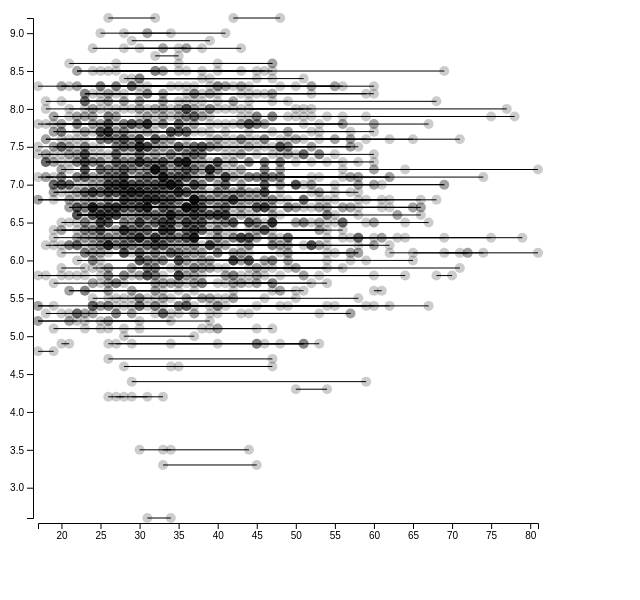
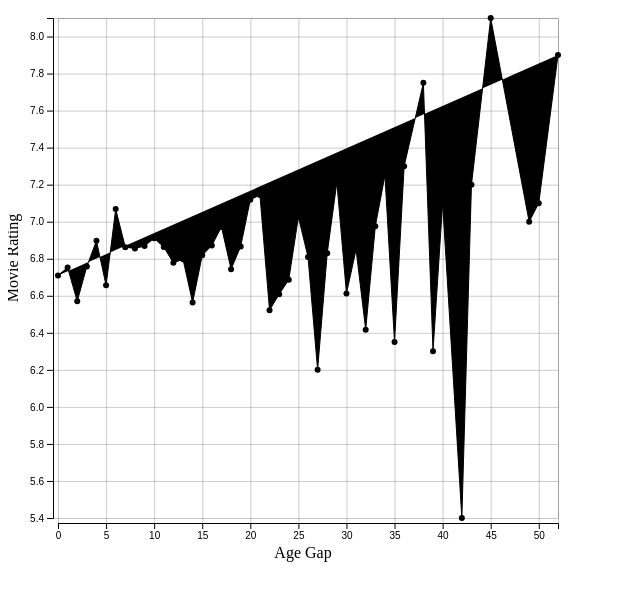
Before and after one commit to info3300group/project1, a plain HTML site: page index.html in a window 1280 px wide. Shown: the whole page, without its empty margins (0-640 px from the left). Drawn offline with nearby package versions, Linux system fonts and the light colour scheme.

Commit message:
change plot2 to be a typical line plot

```diff
--- a/index.html
+++ b/index.html
@@ -68,19 +68,39 @@
     function plotAgeVsRating(visualization_data) {
       const div = d3.select('#plot2')
 
-      // turn data into an array (missing title) so it can work with d3
-      const data_array = Object.values(visualization_data)
+      // each element formatted as such: {ageGap=n, ratings=[]}
+      // ageGap ^ is unique
+      let data_array = []
 
       const plotSize = { width: 500, height: 500 }
-      const plotMargins = { top: 10, right: 10, bottom: 30, left: 30 }
+      const plotMargins = { top: 10, right: 10, bottom: 50, left: 50 }
+      const axisPadding = 5
 
-      const minAge = Math.min(...data_array.map(d => d['relationship_ages']).flat(2))
-      const maxAge = Math.max(...data_array.map(d => d['relationship_ages']).flat(2))
-      const ageExtent = [minAge, maxAge]
-      const ratingExtent = d3.extent(data_array, d => d['movie_rating'])
+      // format data
+      for (const [title, data] of Object.entries(visualization_data)) {
+        const rating = data['movie_rating']
+
+        for (const ageRange of data['relationship_ages']) {
+          const ageGap = Math.abs(ageRange[0] - ageRange[1])
+
+          if (data_array[ageGap])
+            data_array[ageGap].ratings.push(rating)
+          else
+            data_array[ageGap] = { ageGap: ageGap, ratings: [rating] }
+        }
+      }
+
+      // remove all empty elements
+      data_array = data_array.filter(d => d != null)
+
+      // add rating averages
+      data_array.forEach(d => d.avgRating = d3.mean(d.ratings))
+
+      const ageExtent = d3.extent(data_array, d => d.ageGap)
+      const ratingExtent = d3.extent(data_array, d => d.avgRating)
 
       const yScale = d3.scaleLinear()
-        .domain(ratingExtent)
+        .domain(ratingExtent) // [0, ratingExtent[1]] to make y minimum = 0
         .range([plotSize.height, 0])
       const xScale = d3.scaleLinear()
         .domain(ageExtent)
@@ -93,46 +113,64 @@
       // group for all plot elements (circles, lines, etc)
       const plotGroup = svg.append('g')
         .attr('transform', `translate(${plotMargins.left}, ${plotMargins.top})`)
+        .style('fill', 'black')
 
       // y axis
       svg.append('g')
-        .attr('transform', `translate(${plotMargins.left - 5}, ${plotMargins.top})`)
+        .attr('transform', `translate(${plotMargins.left - axisPadding}, ${plotMargins.top})`)
         .call(d3.axisLeft(yScale))
+
+      // y axis grid
+      svg.append("g")
+        .attr("transform", `translate(${plotMargins.left + plotSize.width},${plotMargins.top})`)
+        .attr('opacity', 0.2)
+        .call(d3.axisLeft(yScale).tickSize(plotSize.width + axisPadding).tickFormat(() => { }))
 
       // x axis
       svg.append('g')
-        .attr('transform', `translate(${plotMargins.left}, ${plotMargins.top + plotSize.height + 5})`)
+        .attr('transform',
+          `translate(${plotMargins.left}, ${plotMargins.top + plotSize.height + axisPadding})`)
         .call(d3.axisBottom(xScale))
 
+      // x axis grid
+      svg.append("g")
+        .attr("transform", `translate(${plotMargins.left},${plotMargins.top})`)
+        .attr('opacity', 0.2)
+        .call(d3.axisBottom(xScale).tickSize(plotSize.height + axisPadding).tickFormat(() => { }))
 
-      data_array.forEach(data => {
-        const rating = data['movie_rating']
+      // draw line
+      const lineGen = d3.line()
+        .x(d => xScale(d.ageGap))
+        .y(d => yScale(d.avgRating))
 
-        // line generator
-        const lineGen = d3.line()
-                    .x(d => xScale(d))
-                    .y(d => yScale(rating))
+      plotGroup.append('path')
+        .datum(data_array)
+        .attr('d', lineGen)
+        .attr('stroke', 'black')
+        .attr('stroke-width', 1)
+        //.attr('fill', 'none') // comment this to add fill
 
-        // some movies have multiple age ranges
-        for (const ageRange of data['relationship_ages']) {
+      // draw circles
+      plotGroup.selectAll('circle')
+        .data(data_array)
+        .join('circle')
+        .attr('r', 3)
+        .attr('cx', d => xScale(d.ageGap))
+        .attr('cy', d => yScale(d.avgRating))
 
-          // draw each line
-          plotGroup.append('path')
-            .datum(ageRange)
-            .attr('d', lineGen)
-            .attr('stroke', 'black')
-            .attr('stroke-width', 1)
+      // x-axis label
+      svg.append("text")
+        .attr("text-anchor", "middle")
+        .attr('transform', `translate(${plotSize.width / 2 + plotMargins.left - axisPadding},
+            ${plotSize.height + plotMargins.bottom})`)
+        .text("Age Gap");
 
-          // draw each circle
-          for (const age of ageRange) {
-            plotGroup.append('circle')
-              .attr('r', 5)
-              .attr('cx', xScale(age))
-              .attr('cy', yScale(rating))
-              .attr('opacity', 0.2)
-          }
-        }
-      })
+      // y-axis label
+      svg.append("text")
+        .attr("text-anchor", "middle")
+        .attr("transform", "rotate(-90)")
+        .attr('transform', `translate(${axisPadding * 2}, ${plotSize.height / 2}) rotate(-90)`)
+        .text("Movie Rating");
     }
 
   </script>
```
